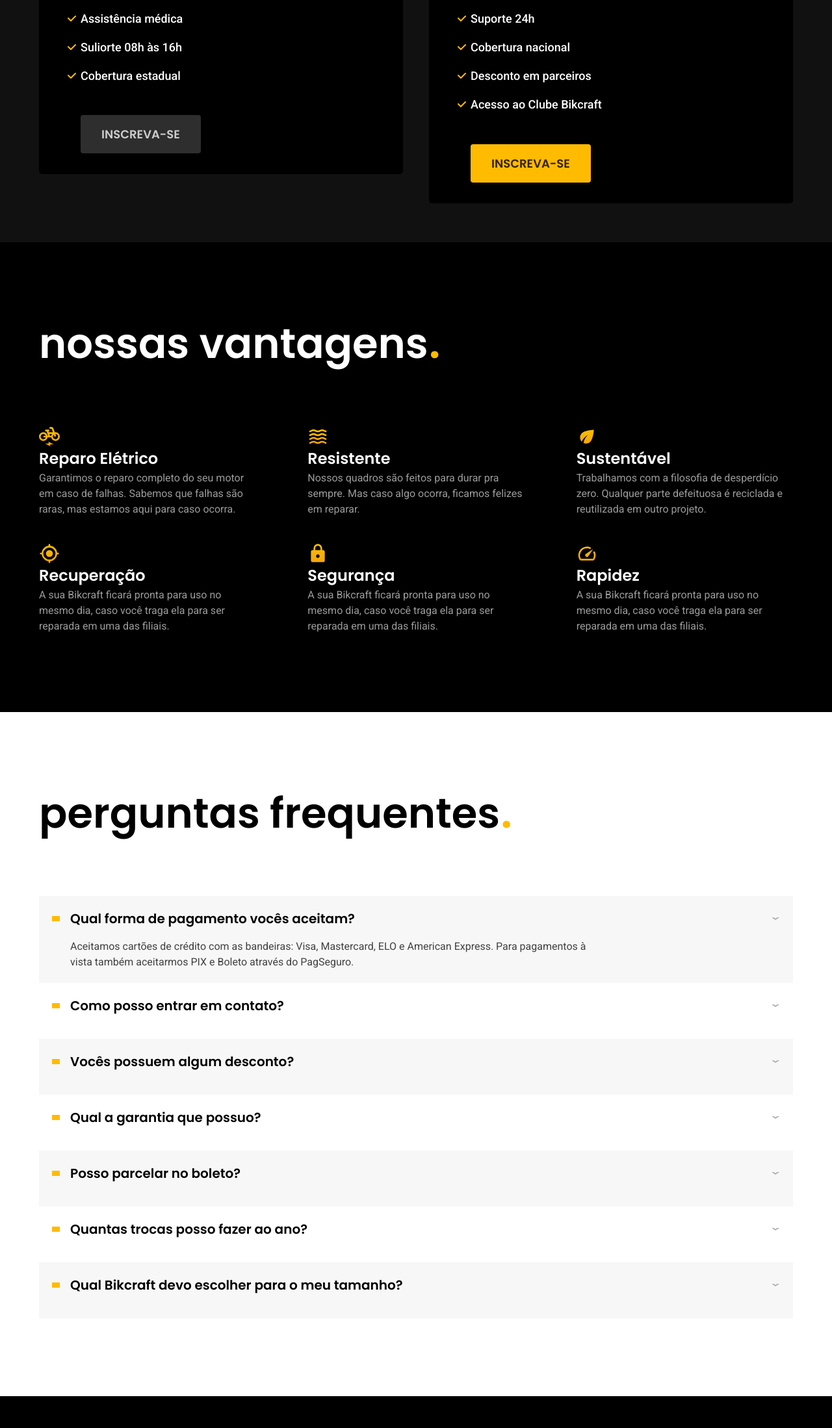
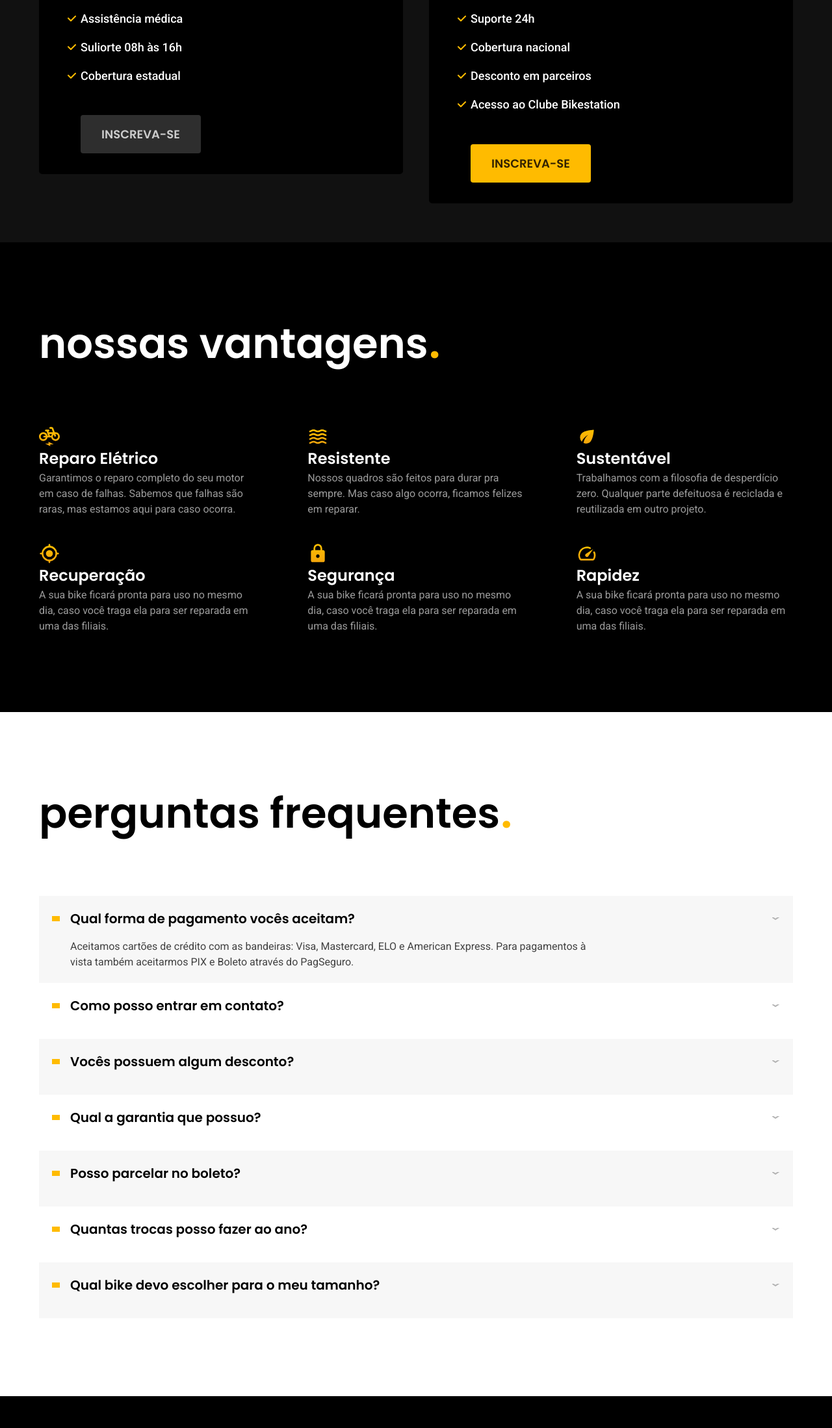
Before and after one commit to danielwzr/Bikcraft-V2.0-HTML-CSS, a plain HTML site: page pages/seguros.html in a window 1280 px wide. Shown: the part 488-2686 px from the top of the page at 65% size. Drawn offline with Linux system fonts and the light colour scheme.

Commit message:
Update seguros.html

```diff
--- a/pages/seguros.html
+++ b/pages/seguros.html
@@ -5,7 +5,7 @@
     <meta charset="UTF-8">
     <meta http-equiv="X-UA-Compatible" content="IE=edge">
     <meta name="viewport" content="width=device-width, initial-scale=1.0">
-    <title>Bicicletas | Bikcraft</title>
+    <title>Seguros | Bikestation</title>
     <link rel="stylesheet" href="../css/style.css">
     <link rel="stylesheet" href="../css/pages/pages.css">
     <link rel="stylesheet" href="../css/pages/seguros-page.css">
@@ -63,7 +63,7 @@
                     <li>Suporte 24h</li>
                     <li>Cobertura nacional</li>
                     <li>Desconto em parceiros</li>
-                    <li>Acesso ao Clube Bikcraft</li>
+                    <li>Acesso ao Clube Bikestation</li>
                 </ul>
                 <a href="#" class="btn-primary cor-p-5">Inscreva-se</a>
             </div>
@@ -98,19 +98,19 @@
                 <li class="vantagens-item">
                     <img src="../img/icones/rastreador.svg" alt="Rastreável">
                     <h3 class="font-1-l-b cor-0">Recuperação</h3>
-                    <p class="font-2-s cor-6">A sua Bikcraft ficará pronta para uso no mesmo dia, caso você traga ela
+                    <p class="font-2-s cor-6">A sua bike ficará pronta para uso no mesmo dia, caso você traga ela
                         para ser reparada em uma das filiais.</p>
                 </li>
                 <li class="vantagens-item">
                     <img src="../img/icones/seguro.svg" alt="Segurança">
                     <h3 class="font-1-l-b cor-0">Segurança</h3>
-                    <p class="font-2-s cor-6">A sua Bikcraft ficará pronta para uso no mesmo dia, caso você traga ela
+                    <p class="font-2-s cor-6">A sua bike ficará pronta para uso no mesmo dia, caso você traga ela
                         para ser reparada em uma das filiais.</p>
                 </li>
                 <li class="vantagens-item">
                     <img src="../img/icones/velocidade.svg" alt="Rápido">
                     <h3 class="font-1-l-b cor-0">Rapidez</h3>
-                    <p class="font-2-s cor-6">A sua Bikcraft ficará pronta para uso no mesmo dia, caso você traga ela
+                    <p class="font-2-s cor-6">A sua bike ficará pronta para uso no mesmo dia, caso você traga ela
                         para ser reparada em uma das filiais.</p>
                 </li>
             </ul>
@@ -157,7 +157,7 @@
                 </li>
                 <li>
                     <span></span>
-                    <h3 class="font-1-m-b">Qual Bikcraft devo escolher para o meu tamanho?</h3>
+                    <h3 class="font-1-m-b">Qual bike devo escolher para o meu tamanho?</h3>
                     <p class="font-2-s cor-9"></p>
                 </li>
             </ul>
@@ -171,7 +171,7 @@
                 <h3 class="font-2-l-b">Contato</h3>
                 <ul class="font-2-s cor-5">
                     <li><a href="tel:+550011223344">+55 00 11223344</a></li>
-                    <li><a href="mailto:contato@bikcraft.com">contato@bikcraft.com</a></li>
+                    <li><a href="mailto:contato@bikestation.com">contato@bikestation.com</a></li>
                 </ul>
                 <ul class="font-2-s cor-5">
                     <li>Rua Ali Perto, 21 - Botafogo</li>
@@ -201,7 +201,7 @@
                 </li>
             </ul>
 
-            <span class="font-2-s cor-6">Bikcraft @ Alguns direitos reservados</span>
+            <span class="font-2-s cor-6">Bikestation @ Alguns direitos reservados</span>
         </div>
     </footer>
 </body>
```
